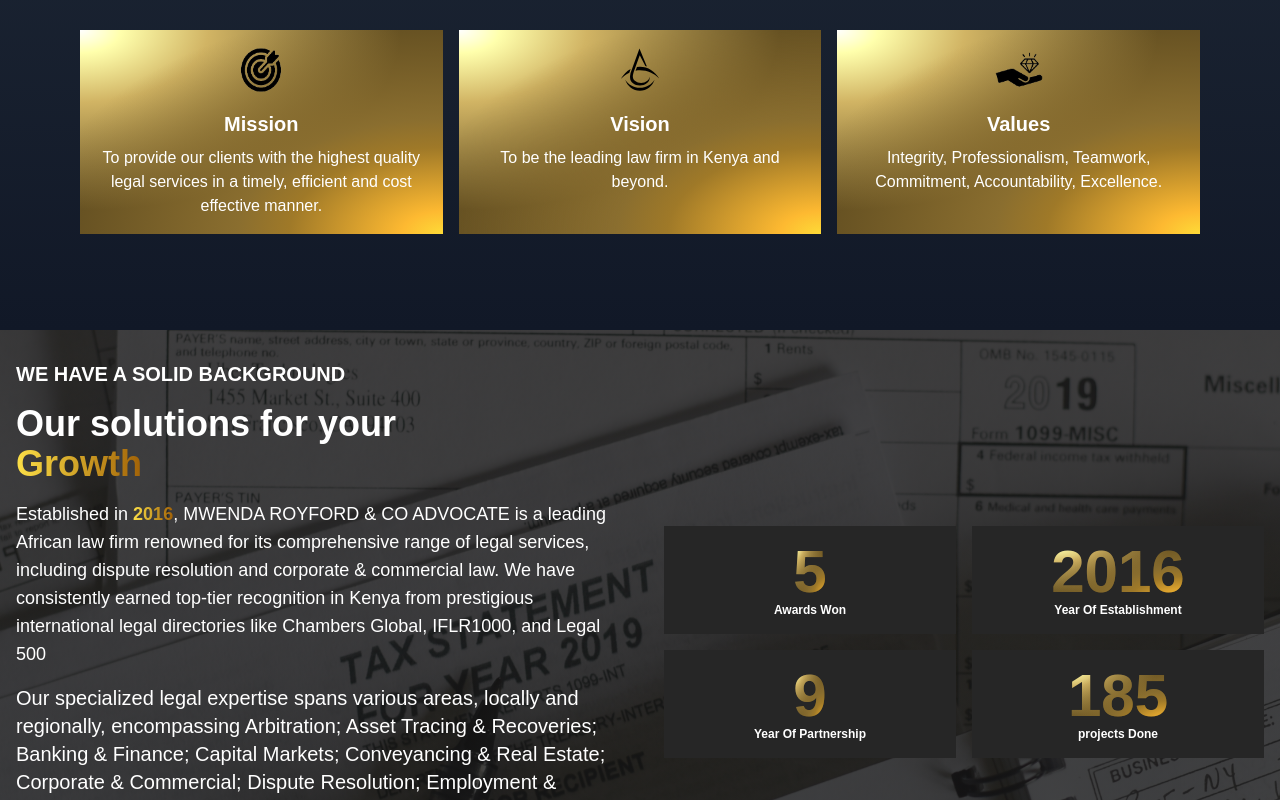
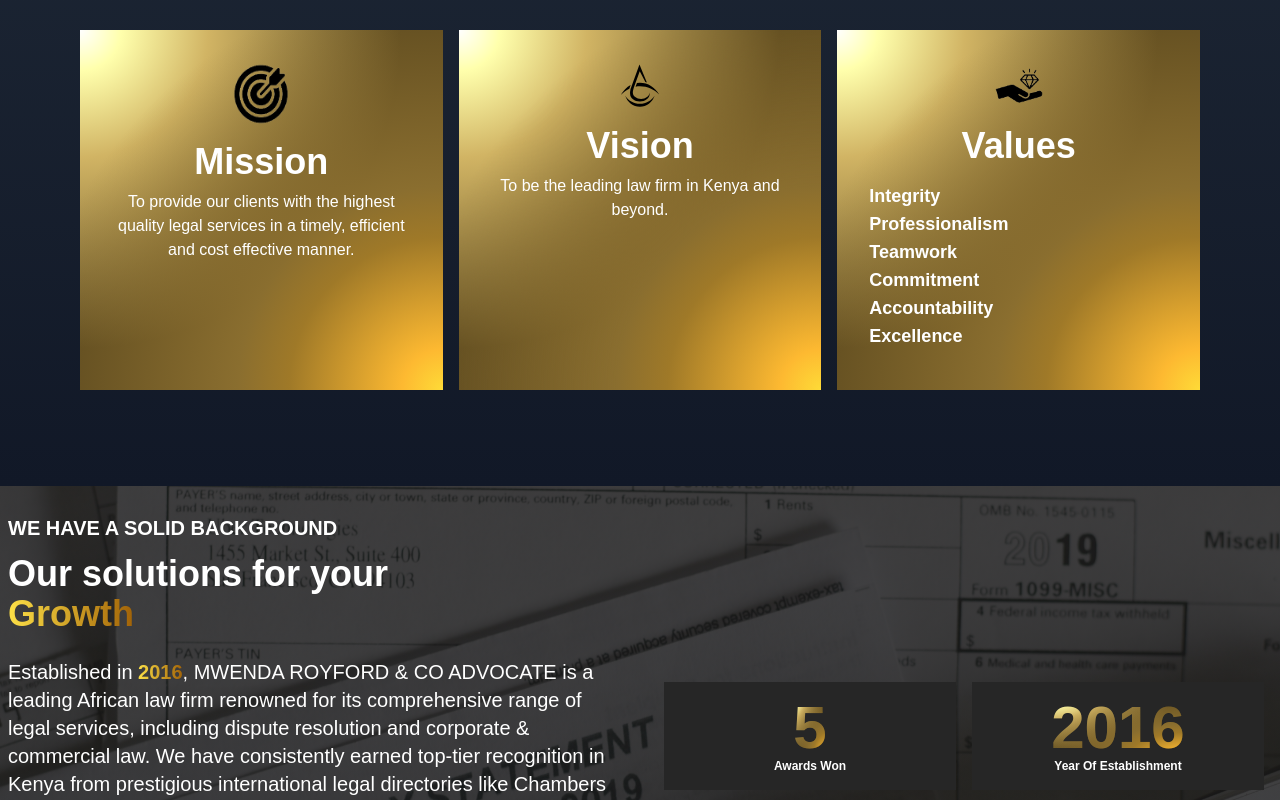
Before and after one commit to rencyngina/law-firm, a Next.js app: page / in a window 1280 px wide. Shown: the part 1080-1880 px from the top of the page. Built offline with nearby package versions, Linux system fonts and the light colour scheme.

Commit message:
update #responsive components

```diff
--- a/src/components/HeroSection/Hero.jsx
+++ b/src/components/HeroSection/Hero.jsx
@@ -73,7 +73,7 @@
         objectFit="cover"
       />
       <div className="absolute top-0 left-0 w-full h-full bg-black bg-opacity-80 flex flex-col justify-center items-center text-white p-4 sm:p-8">
-        <h1 className="w-full sm:w-1/2 lg:w-1/2 text-4xl font-bold lg:text-6xl leading-relaxed lg:font-extrabold mb-4">
+        <h1 className="w-full sm:w-1/2 lg:w-1/2 text-4xl font-bold lg:text-6xl xl:text-7xl leading-relaxed lg:font-extrabold mb-2">
           {imagesData[currentIndex].title}
         </h1>
         <p className=" text-white w-full sm:w-1/2 lg:w-1/2 text-sm lg:text-xl leading-relaxed">
--- a/src/components/patners.jsx
+++ b/src/components/patners.jsx
@@ -4,7 +4,7 @@
   return (
     <div className='bg-white w-full'>
       <div className="h-80 md:h-96 lg:h-120 xl:h-140 flex flex-col justify-center items-center text-[#A65A2A] px-6 md:px-20 lg:px-40 xl:px-64">
-        <h1 className="text-4xl font-bold">Our Partners</h1>
+        <h1 className="text-xl lg:text-4xl xl:7xl font-bold">Our Partners</h1>
         <p className="text-sm mt-4">We are proud to work with</p>
       </div>
     </div>
--- a/src/components/section1.jsx
+++ b/src/components/section1.jsx
@@ -20,22 +20,22 @@
     */}
       <div className="container mx-auto px-4 md:px-8 lg:px-16 xl:px-20 text-white">
         <div className="grid grid-cols-1 md:grid-cols-2 lg:grid-cols-3 xl:grid-cols-3 gap-4 mt-10">
-          <div className="p-4"
+          <div className="p-4 lg:p-6 xl:p-8"
           style={{
             background: `radial-gradient(ellipse farthest-corner at right bottom, #FEDB37 0%, #FDB931 8%, #9f7928 30%, #8A6E2F 40%, transparent 80%),
               radial-gradient(ellipse farthest-corner at left top, #FFFFFF 0%, #FFFFAC 8%, #D1B464 25%, #5d4a1f 62.5%, #5d4a1f 100%)`,
           }}
           >
             <div className="flex justify-center items-center">
-              <img src="/images/mission.png" alt="mission" className="w-12 h-12" />
+              <img src="/images/mission.png" alt="mission" className="w-12 lg:w-16 lg:h-16 h-12 xl:w-18 xl:h-18" />
             </div>
-            <h1 className="text-xl font-bold text-center mt-4 mb-2">Mission</h1>
+            <h1 className="text-xl lg:text-2xl xl:text-4xl font-bold text-center mt-4 mb-2">Mission</h1>
             <p className="text-center">
               To provide our clients with the highest quality legal services in a
               timely, efficient and cost effective manner.
             </p>
           </div>
-          <div className="p-4"
+          <div className="p-4 lg:p-6 xl:p-8"
           style={{
             background: `radial-gradient(ellipse farthest-corner at right bottom, #FEDB37 0%, #FDB931 8%, #9f7928 30%, #8A6E2F 40%, transparent 80%),
               radial-gradient(ellipse farthest-corner at left top, #FFFFFF 0%, #FFFFAC 8%, #D1B464 25%, #5d4a1f 62.5%, #5d4a1f 100%)`,
@@ -44,12 +44,12 @@
             <div className="flex justify-center items-center">
               <img src="/images/vision.svg" alt="vision" className="w-12 h-12" />
             </div>
-            <h1 className="text-xl font-bold text-center mt-4 mb-2">Vision</h1>
+            <h1 className="text-xl lg:text-2xl xl:text-4xl font-bold text-center mt-4 mb-2">Vision</h1>
             <p className="text-center">
               To be the leading law firm in Kenya and beyond.
             </p>
           </div>
-          <div className="p-4"
+          <div className="p-4 lg:p-6 xl:p-8"
           style={{
             background: `radial-gradient(ellipse farthest-corner at right bottom, #FEDB37 0%, #FDB931 8%, #9f7928 30%, #8A6E2F 40%, transparent 80%),
               radial-gradient(ellipse farthest-corner at left top, #FFFFFF 0%, #FFFFAC 8%, #D1B464 25%, #5d4a1f 62.5%, #5d4a1f 100%)`,
@@ -58,11 +58,19 @@
             <div className="flex justify-center items-center">
               <img src="/images/values.png" alt="values" className="w-12 h-12" />
             </div>
-            <h1 className="text-xl font-bold text-center mt-4 mb-2">Values</h1>
-            <p className="text-center">
+            <h1 className="text-xl lg:text-2xl xl:text-4xl font-bold text-center mt-4 mb-2">Values</h1>
+            {/*<p className="text-center">
               Integrity, Professionalism, Teamwork, Commitment, Accountability,
               Excellence.
-            </p>
+        </p>*/}
+        <ul className="text-sm lg:text-lg xl:text-lg font-bold mt-4 mb-2">
+          <li>Integrity</li>
+          <li>Professionalism</li>
+          <li>Teamwork</li>
+          <li>Commitment</li>
+          <li>Accountability</li>
+          <li>Excellence</li>
+        </ul>
           </div>
         </div>
       </div>
--- a/src/components/section2.jsx
+++ b/src/components/section2.jsx
@@ -47,58 +47,8 @@
     };
   }, []);
 
-  const sectionStyle = {
-    height: "75vh",
-    backgroundImage: `linear-gradient(rgba(26, 25, 25, 0.8), rgba(21, 21, 21, 0.8)), url(/images/14r.jpg)`,
-    backgroundPosition: "center",
-    backgroundSize: "cover",
-    backgroundRepeat: "no-repeat",
-    display: "flex",
-    justifyContent: "center",
-    alignItems: "center",
-    backgroundAttachment: "fixed",
-  };
 
-  const leftSideStyle = {
-    flex: 1,
-  };
 
-  const rightSideStyle = {
-    flex: 1,
-    // padding: "20px",
-    display: "flex",
-    flexDirection: "column",
-    justifyContent: "center",
-    alignItems: "center",
-    color: `rgb(0, 208, 132)`,
-    fontSize: "50px",
-    fontWeight: "bolder",
-    fontFamily: "poppins",
-  };
-
-  const buttonStyles = {
-    height: "50px",
-    // background: '#A65A2A',
-    background: `radial-gradient(ellipse farthest-corner at right bottom, #FEDB37 0%, #FDB931 8%, #9f7928 30%, #8A6E2F 40%, transparent 80%),
-              radial-gradient(ellipse farthest-corner at left top, #FFFFFF 0%, #FFFFAC 8%, #D1B464 25%, #5d4a1f 62.5%, #5d4a1f 100%)`,
-    width: "170px",
-    border: "none",
-    fontSize: "16px",
-    fontWeight: "bolder",
-    color: "white",
-    transition: "background 0.3s, color 0.3s",
-    marginTop: "4px",
-  };
-
-  const handleMouseEnter = (event) => {
-    event.target.style.background = "#A65A2A";
-    event.target.style.color = "#A65A2A";
-  };
-
-  const handleMouseLeave = (event) => {
-    event.target.style.background = "#A65A2A";
-    event.target.style.color = "#A65A2A";
-  };
 
   return (
     <div
@@ -116,9 +66,9 @@
         },
       }}
     >
-      <div className="max-w-4xl lg:max-w-5xl xl:max-w-7xl mx-auto lg:grid lg:grid-cols-2 lg:gap-4 items-center">
-        <div className=" p-4">
-          <h6 className="text-white mb-4 text-xl font-bold">
+      <div className="max-w-7xl lg:max-w-5xl xl:max-w-7xl mx-auto lg:grid lg:grid-cols-2 lg:gap-4 items-center">
+        <div className=" p-2">
+          <h6 className="text-white mb-3 text-lg lg:text-xl xl:text-xl font-bold">
             WE HAVE A SOLID BACKGROUND
           </h6>
           <h1 className="text-white md:text-4xl text-lg font-bold">
@@ -127,7 +77,7 @@
               Growth
             </span>
           </h1>
-          <p className="text-white lg:text-lg sm:text-sm mt-4">
+          <p className="text-white lg:text-lg xl:text-xl text-lg lg:mt-0 xl:mt-6 mt-4">
             Established in{" "}
             <span className="font-bold bg-clip-text text-transparent bg-gradient-to-r from-yellow-300 to-yellow-700">
               2016
@@ -139,7 +89,7 @@
             international legal directories like Chambers Global, IFLR1000, and
             Legal 500
           </p>
-          <p className="text-white lg:text-xl sm:text-sm mt-4">
+          <p className="text-white lg:text-lg xl:text-xl text-lg lg:mt-0 xl:mt-6 mt-4">
             Our specialized legal expertise spans various areas, locally and
             regionally, encompassing Arbitration; Asset Tracing & Recoveries;
             Banking & Finance; Capital Markets; Conveyancing & Real Estate;
@@ -147,7 +97,7 @@
             FinTech; Infrastructure, Projects & PPP; Private Client;
             Restructuring & Insolvency; and Tax.
           </p>
-          <button className="mt-6 font-extrabold text-white py-3 px-6 hover:bg-yellow-500 transition duration-300"
+          <button className="mt-4 font-extrabold text-white py-3 px-6 hover:bg-yellow-500 transition duration-300"
           style={{
             background: `radial-gradient(ellipse farthest-corner at right bottom, #FEDB37 0%, #FDB931 8%, #9f7928 30%, #8A6E2F 40%, transparent 80%),
               radial-gradient(ellipse farthest-corner at left top, #FFFFFF 0%, #FFFFAC 8%, #D1B464 25%, #5d4a1f 62.5%, #5d4a1f 100%)`,
@@ -158,7 +108,7 @@
             </Link>
           </button>
         </div>
-        <div className="grid grid-cols-2 gap-4 mt-8 lg:mt-0 p-4">
+        <div className="grid grid-cols-2 gap-4 mt-6 lg:mt-0 p-4">
           <div
             className={`counter-item ${
               countersVisible ? "animate" : ""
--- a/src/pages/about.jsx
+++ b/src/pages/about.jsx
@@ -25,7 +25,10 @@
             backgroundAttachment: "fixed", // Modified this line for background attachment
           }}
         >
-          <h1 className="text-5xl text-white">Who we are</h1>
+          <h1 className="text-2xl lg:text-5xl xl:text-6xl text-white">Who we are</h1>
+          {/*<p className="text-lg lg:text-xl xl:text-2xl text-white mt-2">
+          ABOUT US
+        </p>*/}
         </div>
         <div className="container mx-auto py-4">
           <div className="px-4 mx-auto">
```
Also changed, not shown: src/components/nav.jsx (+3 -10 lines), src/pages/team.jsx (+8 -4 lines).
